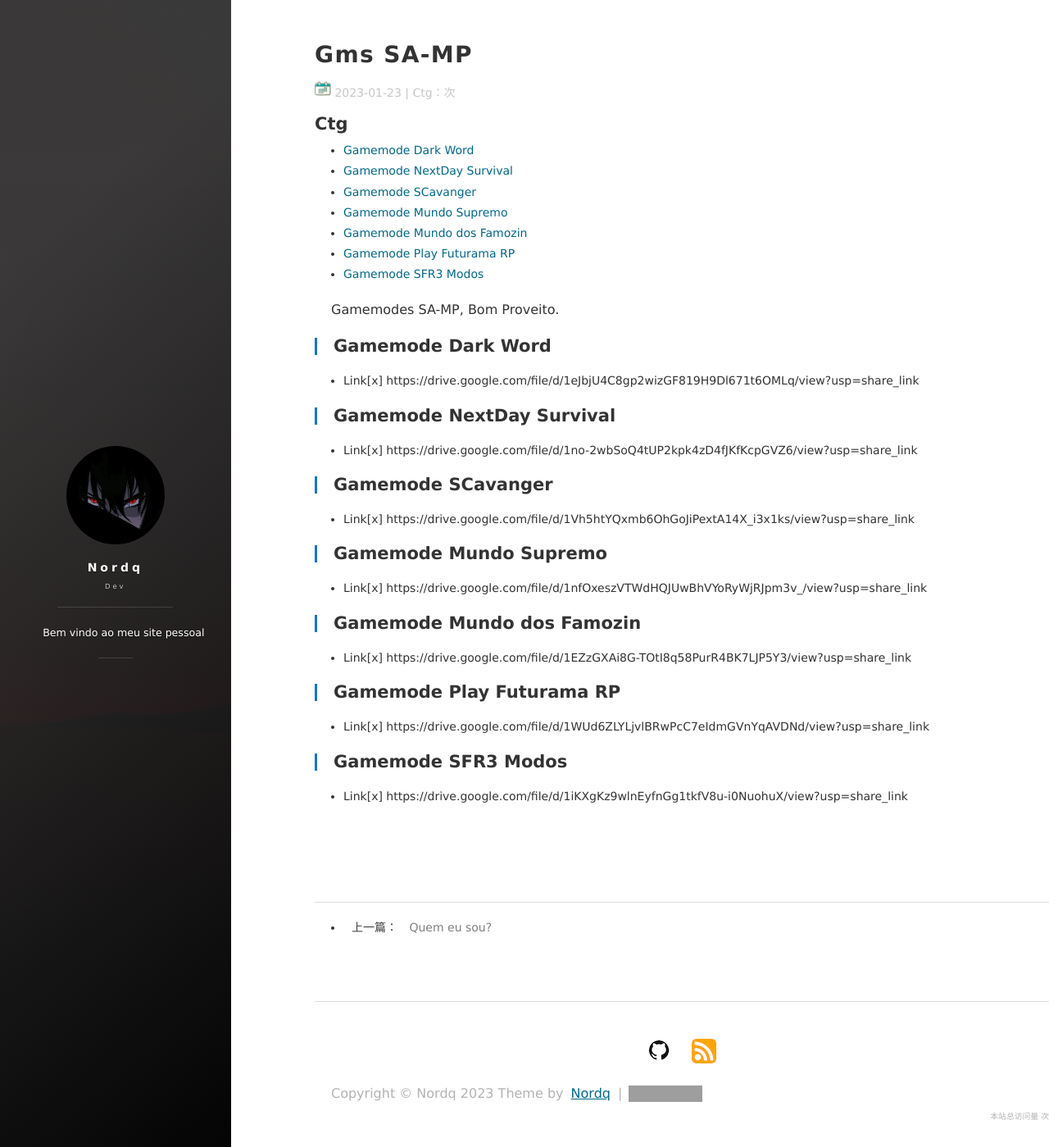
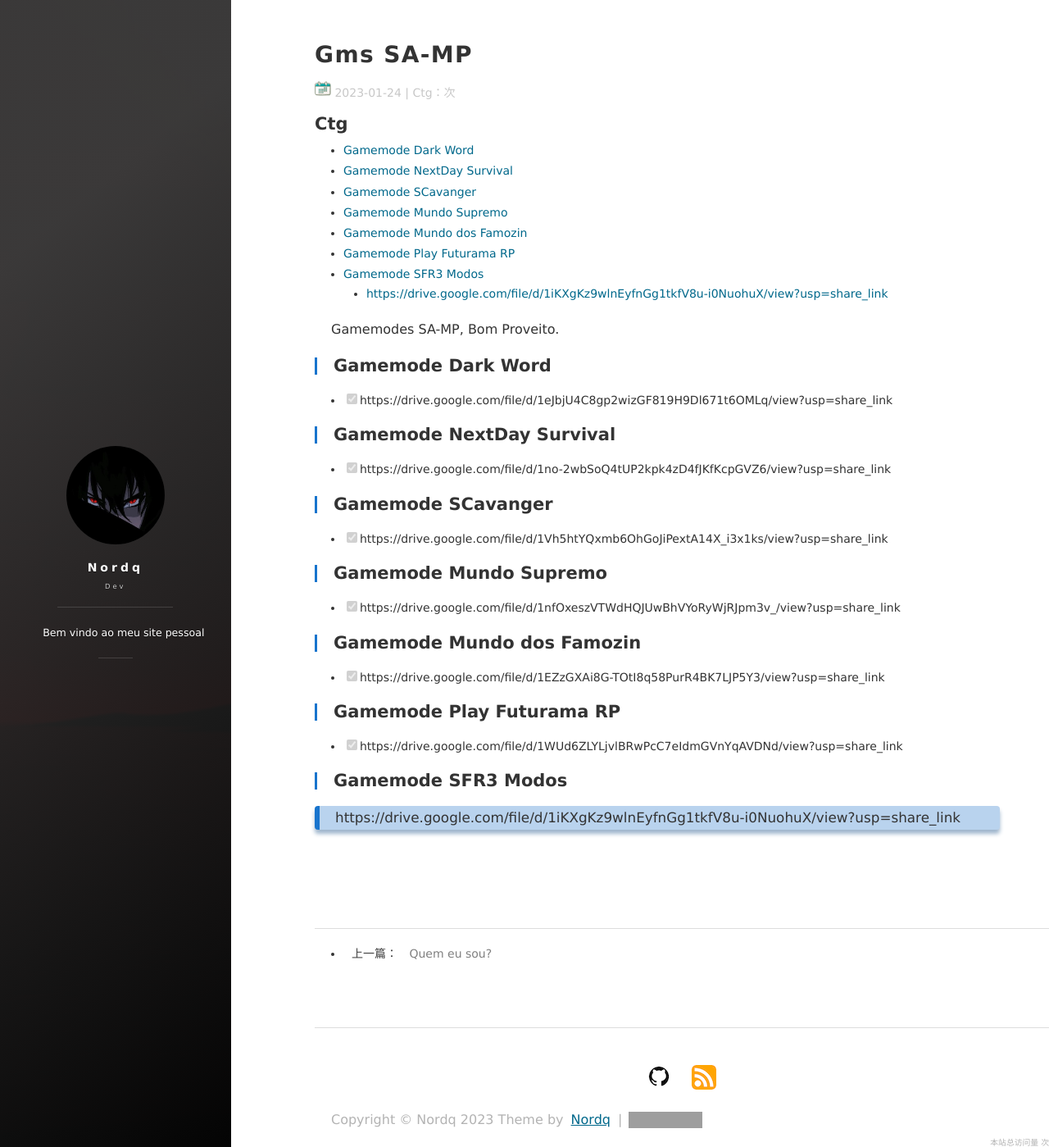
Before and after one commit to Nordq/nordq.github.io, a Jekyll site: the page built from _posts/2020-08-11-blog_info.md, in a window 1280 px wide and 1399 px high. Shown: the whole window at 82% size. Built offline with Jekyll 4.4.1, drawn with Linux system fonts in a browser that asks for light colours; nearby versions of some CDN libraries; comment, search, counter and statistics services are not loaded; grey boxes are pictures that could not be loaded.

Commit message:
Update 2020-08-11-blog_info.md

```diff
--- a/_posts/2020-08-11-blog_info.md
+++ b/_posts/2020-08-11-blog_info.md
@@ -1,7 +1,7 @@
 ---
 layout: post
 title: Gms SA-MP
-date: 2023-01-23
+date: 2023-01-24
 tags: ᛉᛋᚱ
 ---
 
@@ -9,28 +9,28 @@ Gamemodes SA-MP, Bom Proveito.
 
 ## Gamemode Dark Word
 
-- Link[x] https://drive.google.com/file/d/1eJbjU4C8gp2wizGF819H9Dl671t6OMLq/view?usp=share_link
+- [x] https://drive.google.com/file/d/1eJbjU4C8gp2wizGF819H9Dl671t6OMLq/view?usp=share_link
 
 ## Gamemode NextDay Survival
 
-- Link[x] https://drive.google.com/file/d/1no-2wbSoQ4tUP2kpk4zD4fJKfKcpGVZ6/view?usp=share_link
+- [x] https://drive.google.com/file/d/1no-2wbSoQ4tUP2kpk4zD4fJKfKcpGVZ6/view?usp=share_link
 
 ## Gamemode SCavanger
 
-- Link[x] https://drive.google.com/file/d/1Vh5htYQxmb6OhGoJiPextA14X_i3x1ks/view?usp=share_link
+- [x] https://drive.google.com/file/d/1Vh5htYQxmb6OhGoJiPextA14X_i3x1ks/view?usp=share_link
 
 ## Gamemode Mundo Supremo
 
-- Link[x] https://drive.google.com/file/d/1nfOxeszVTWdHQJUwBhVYoRyWjRJpm3v_/view?usp=share_link
+- [x] https://drive.google.com/file/d/1nfOxeszVTWdHQJUwBhVYoRyWjRJpm3v_/view?usp=share_link
 
 ## Gamemode Mundo dos Famozin
 
-- Link[x] https://drive.google.com/file/d/1EZzGXAi8G-TOtI8q58PurR4BK7LJP5Y3/view?usp=share_link
+- [x] https://drive.google.com/file/d/1EZzGXAi8G-TOtI8q58PurR4BK7LJP5Y3/view?usp=share_link
 
 ## Gamemode Play Futurama RP
 
-- Link[x] https://drive.google.com/file/d/1WUd6ZLYLjvlBRwPcC7eIdmGVnYqAVDNd/view?usp=share_link
+- [x] https://drive.google.com/file/d/1WUd6ZLYLjvlBRwPcC7eIdmGVnYqAVDNd/view?usp=share_link
 
 ## Gamemode SFR3 Modos
 
-- Link[x] https://drive.google.com/file/d/1iKXgKz9wlnEyfnGg1tkfV8u-i0NuohuX/view?usp=share_link
+### https://drive.google.com/file/d/1iKXgKz9wlnEyfnGg1tkfV8u-i0NuohuX/view?usp=share_link
```
